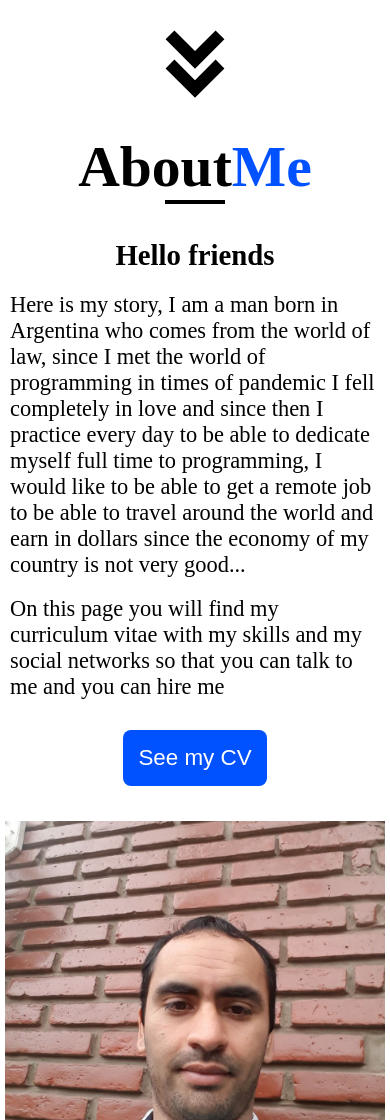
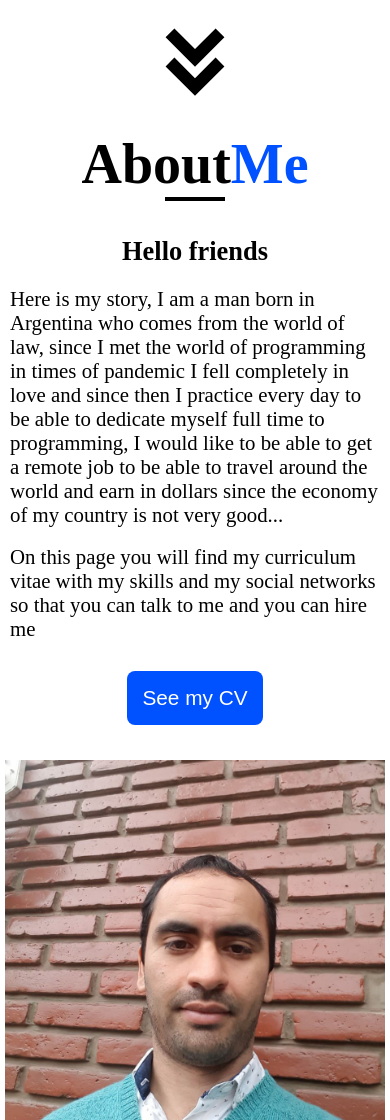
Before and after one commit to kunx1/mi-pagina-desde-0, a plain HTML site: page index.html in a window 390 px wide. Shown: the part 880-2000 px from the top of the page. Drawn offline with nearby package versions, Linux system fonts and the light colour scheme.

Commit message:
letras mas chicas

```diff
--- a/style.css
+++ b/style.css
@@ -701,7 +701,7 @@ margin-bottom: 5px;
     background: #0051ff;
     border-radius: 5px;
     color: white;
-    font-size: 1.8rem;
+    font-size: 1.7rem;
     letter-spacing: 1px;
     font-weight: 600;
     transition: all .45s ease;
@@ -729,22 +729,22 @@ margin-bottom: 5px;
 .about-h1{
 text-align: center;
 /* font-size: 4.5rem; valor original */
-font-size: 3.6rem;
+font-size: 3.5rem;
 margin-bottom: 40px;
 }
 
 .about-text h2{
-    font-size: 1.8rem;
+    font-size: 1.65rem;
     margin-bottom: 20px;
 }
 
 .about-text p{
-    font-size: 1.4rem;
+    font-size: 1.3rem;
     margin:0 5px;
 }
 
 .about-btn{
-    font-size: 1.4rem;
+    font-size: 1.3rem;
     margin-top: 30px;
     border: none;
     background: #0051ff;
```
